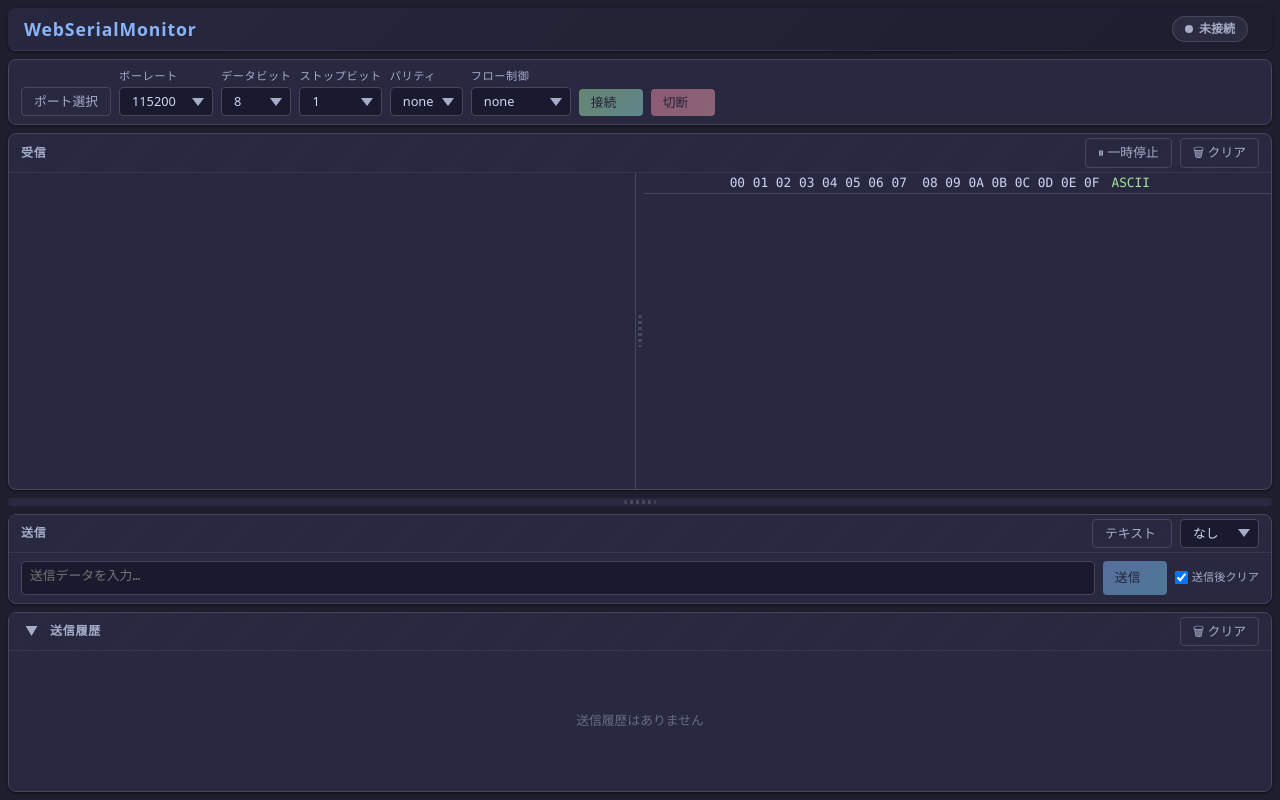
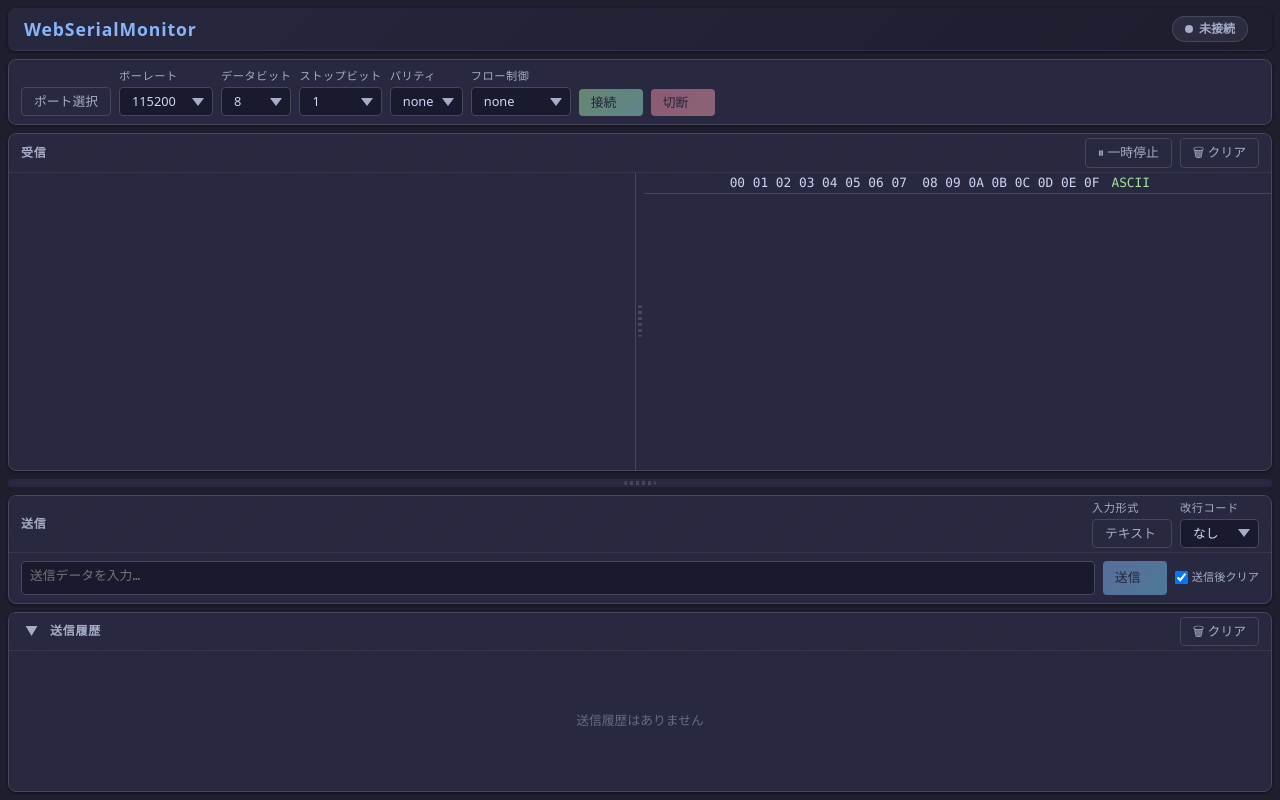
Before and after one commit to pic-man749/WebSerialMonitor, a website built with Vite: page index.html in a window 1280 px wide. Built offline with nearby package versions, Linux system fonts and the light colour scheme.

Commit message:
UIの送信パネルにラベルを追加し、改行コード選択のスタイルを改善。フィールドのレイアウトを調整し、視覚的なフィードバックを強化。

```diff
--- a/src/presentation/components/SendPanel.ts
+++ b/src/presentation/components/SendPanel.ts
@@ -65,6 +65,7 @@ export class SendPanel {
     // Line ending select
     this.lineEndingSelect = document.createElement('select');
     this.lineEndingSelect.className = 'form-select';
+    this.lineEndingSelect.id = 'send-line-ending';
     this.lineEndingSelect.setAttribute('aria-label', '改行コード');
     for (const [value, label] of [
       ['none', 'なし'],
@@ -83,7 +84,11 @@ export class SendPanel {
     this.warningEl.className = 'send-panel__warning';
     this.warningEl.hidden = true;
 
-    controls.append(this.formatToggle, this.lineEndingSelect, this.warningEl);
+    controls.append(
+      this._labeled('入力形式', this.formatToggle),
+      this._labeled('改行コード', this.lineEndingSelect),
+      this.warningEl,
+    );
     header.append(title, controls);
 
     // Input row
@@ -206,4 +211,16 @@ export class SendPanel {
     this.lineEndingSelect.value = s.lineEnding;
     this.clearCheckbox.checked = s.clearAfterSend;
   }
+
+  private _labeled(text: string, control: HTMLElement): HTMLElement {
+    const wrapper = document.createElement('label');
+    wrapper.className = 'send-panel__field';
+
+    const span = document.createElement('span');
+    span.className = 'send-panel__field-label';
+    span.textContent = text;
+
+    wrapper.append(span, control);
+    return wrapper;
+  }
 }
--- a/src/styles/components/send-panel.css
+++ b/src/styles/components/send-panel.css
@@ -75,3 +75,16 @@
   font-size: var(--font-size-xs);
   align-self: center;
 }
+
+.send-panel__field {
+  display: flex;
+  flex-direction: column;
+  gap: 2px;
+}
+
+.send-panel__field-label {
+  font-size: var(--font-size-xs);
+  color: var(--color-text-secondary);
+  text-transform: uppercase;
+  letter-spacing: 0.05em;
+}
```
